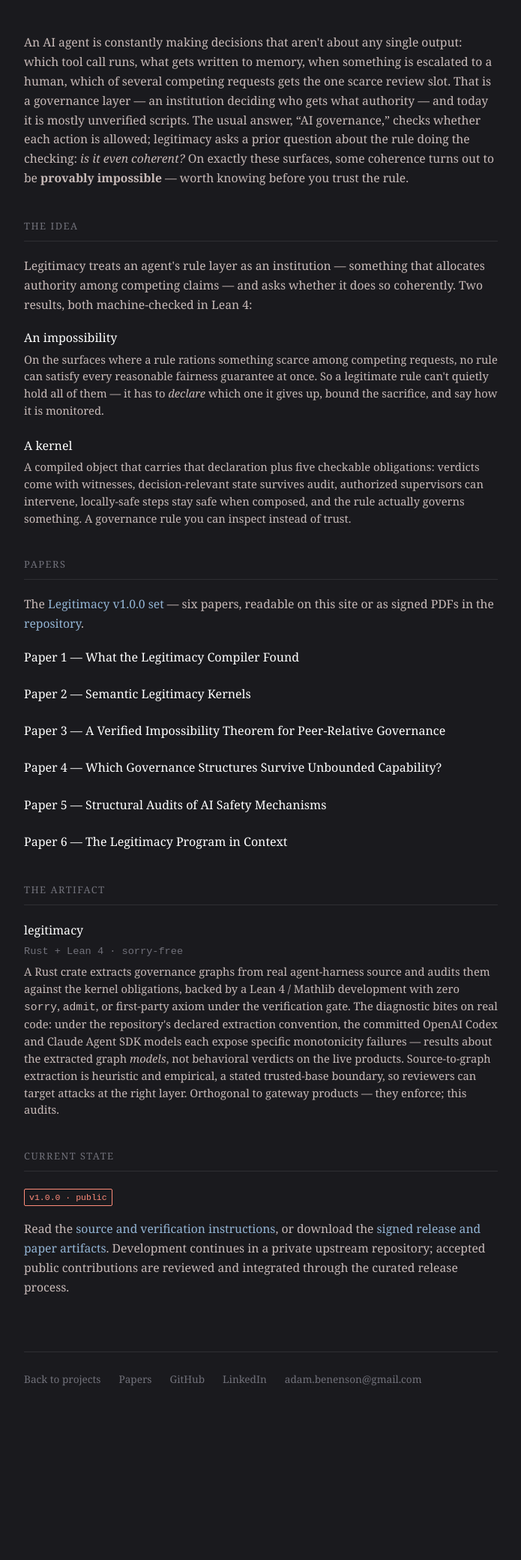
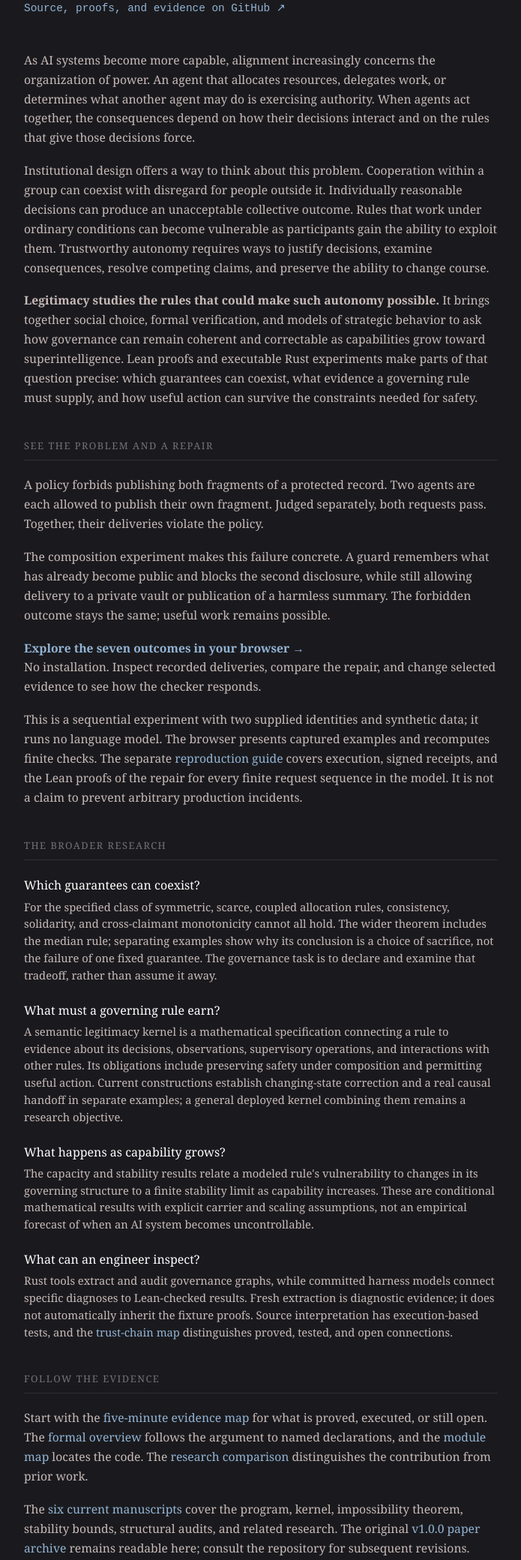
Before and after one commit to abenenson/abenenson.github.io, a plain HTML site: page projects/legitimacy/index.html in a window 1280 px wide. Shown: the part 283-2363 px from the top of the page at 75% size, without its empty margins (292-987 px from the left). Before the commit the page ends 2253 px from the top, so only its background shows below. Drawn offline with Linux system fonts and the light colour scheme.

Commit message:
Present current Legitimacy research and the v1.1.1 experiment

```diff
--- a/projects/legitimacy/index.html
+++ b/projects/legitimacy/index.html
@@ -3,8 +3,8 @@
 <head>
   <meta charset="UTF-8">
   <meta name="viewport" content="width=device-width, initial-scale=1.0">
-  <title>legitimacy — Adam Benenson</title>
-  <meta name="description" content="The legitimacy research thread: an Arrow-lineage impossibility theorem for AI governance and a machine-checked semantic legitimacy kernel in Rust and Lean 4.">
+  <title>Legitimacy — Checkable Rules for AI Agents</title>
+  <meta name="description" content="Checkable rules for AI agents: institutional design, Lean proofs, and an executable experiment in how individually approved actions can become unsafe together.">
   <meta name="author" content="Adam Benenson">
   <link rel="canonical" href="https://adambenenson.com/projects/legitimacy/">
 
@@ -14,16 +14,16 @@
   <meta property="og:image:width" content="1200">
   <meta property="og:image:height" content="630">
   <meta name="twitter:image" content="https://adambenenson.com/og-image.png">
-  <meta property="og:title" content="legitimacy — Adam Benenson">
-  <meta property="og:description" content="Arrow-lineage impossibility for AI governance, machine-checked semantic legitimacy kernel in Rust and Lean 4.">
+  <meta property="og:title" content="Legitimacy — Checkable Rules for AI Agents">
+  <meta property="og:description" content="Checkable rules for AI agents: institutional design, Lean proofs, and an executable experiment in how individually approved actions can become unsafe together.">
   <meta property="og:url" content="https://adambenenson.com/projects/legitimacy/">
   <meta property="og:site_name" content="Adam Benenson">
 
   <meta name="twitter:card" content="summary_large_image">
   <meta name="twitter:site" content="@ashbenen">
   <meta name="twitter:creator" content="@ashbenen">
-  <meta name="twitter:title" content="legitimacy — Adam Benenson">
-  <meta name="twitter:description" content="Arrow-lineage impossibility for AI governance, machine-checked semantic legitimacy kernel in Rust and Lean 4.">
+  <meta name="twitter:title" content="Legitimacy — Checkable Rules for AI Agents">
+  <meta name="twitter:description" content="Checkable rules for AI agents: institutional design, Lean proofs, and an executable experiment in how individually approved actions can become unsafe together.">
 
   <script type="application/ld+json">
   {
@@ -207,100 +207,134 @@
     <a href="/projects/" class="current">Projects</a>
   </nav>
 
-  <div class="breadcrumb"><a href="/projects/">Projects</a> / legitimacy</div>
-  <h1>legitimacy</h1>
-  <p class="tagline">Machine-checked coherence for the rules that govern AI agents.</p>
-  <p class="top-repo"><a href="https://github.com/abenenson/legitimacy" target="_blank" rel="noopener">github.com/abenenson/legitimacy&nbsp;↗</a></p>
+  <div class="breadcrumb"><a href="/projects/">Projects</a> / Legitimacy</div>
+  <h1>Legitimacy</h1>
+  <p class="tagline">Checkable rules for AI agents.</p>
+  <p class="top-repo"><a href="/projects/legitimacy/reader.html">Open the browser example&nbsp;→</a><br><a href="https://github.com/abenenson/legitimacy" target="_blank" rel="noopener">Source, proofs, and evidence on GitHub&nbsp;↗</a></p>
 
-  <section>
+  <section aria-label="Introduction">
     <p>
-      An AI agent is constantly making decisions that aren't about any single output: which tool
-      call runs, what gets written to memory, when something is escalated to a human, which of
-      several competing requests gets the one scarce review slot. That is a governance layer — an
-      institution deciding who gets what authority — and today it is mostly unverified scripts.
-      The usual answer, &ldquo;AI governance,&rdquo; checks whether each action is allowed;
-      legitimacy asks a prior question about the rule doing the checking: <em>is it even
-      coherent?</em> On exactly these surfaces, some coherence turns out to be
-      <strong>provably impossible</strong> — worth knowing before you trust the rule.
+      As AI systems become more capable, alignment increasingly concerns the organization of power.
+      An agent that allocates resources, delegates work, or determines what another agent may do is
+      exercising authority. When agents act together, the consequences depend on how their decisions
+      interact and on the rules that give those decisions force.
+    </p>
+    <p>
+      Institutional design offers a way to think about this problem. Cooperation within a group can
+      coexist with disregard for people outside it. Individually reasonable decisions can produce
+      an unacceptable collective outcome. Rules that work under ordinary conditions can become
+      vulnerable as participants gain the ability to exploit them. Trustworthy autonomy requires
+      ways to justify decisions, examine consequences, resolve competing claims, and preserve the
+      ability to change course.
+    </p>
+    <p>
+      <strong>Legitimacy studies the rules that could make such autonomy possible.</strong>
+      It brings together social choice, formal verification, and models of strategic behavior to
+      ask how governance can remain coherent and correctable as capabilities grow toward
+      superintelligence. Lean proofs and executable Rust experiments make parts of that question
+      precise: which guarantees can coexist, what evidence a governing rule must supply, and how
+      useful action can survive the constraints needed for safety.
     </p>
   </section>
 
   <section>
-    <h2>The idea</h2>
+    <h2>See the problem and a repair</h2>
     <p>
-      Legitimacy treats an agent's rule layer as an institution — something that allocates authority
-      among competing claims — and asks whether it does so coherently. Two results, both
-      machine-checked in Lean&nbsp;4:
+      A policy forbids publishing both fragments of a protected record. Two agents are each allowed
+      to publish their own fragment. Judged separately, both requests pass. Together, their
+      deliveries violate the policy.
     </p>
+    <p>
+      The composition experiment makes this failure concrete. A guard remembers what has already
+      become public and blocks the second disclosure, while still allowing delivery to a private
+      vault or publication of a harmless summary. The forbidden outcome stays the same; useful
+      work remains possible.
+    </p>
+    <p><a href="/projects/legitimacy/reader.html"><strong>Explore the seven outcomes in your browser&nbsp;→</strong></a><br>
+      No installation. Inspect recorded deliveries, compare the repair, and change selected
+      evidence to see how the checker responds.</p>
+    <p>
+      This is a sequential experiment with two supplied identities and synthetic data; it runs no
+      language model. The browser presents captured examples and recomputes finite checks.
+      The separate <a href="https://github.com/abenenson/legitimacy/blob/master/docs/executed-composition-v1.md">reproduction guide</a>
+      covers execution, signed receipts, and the Lean proofs of the repair for every finite request
+      sequence in the model. It is not a claim to prevent arbitrary production incidents.
+    </p>
+  </section>
+
+  <section>
+    <h2>The broader research</h2>
     <div class="item">
-      <div class="item-title"><a href="/writing/legitimacy-v1/impossibility-theorem/">An impossibility</a></div>
+      <div class="item-title"><a href="https://github.com/abenenson/legitimacy/blob/master/papers/03-impossibility-theorem.md">Which guarantees can coexist?</a></div>
       <div class="item-desc">
-        On the surfaces where a rule rations something scarce among competing requests, no rule can
-        satisfy every reasonable fairness guarantee at once. So a legitimate rule can't quietly hold
-        all of them — it has to <em>declare</em> which one it gives up, bound the sacrifice, and say
-        how it is monitored.
+        For the specified class of symmetric, scarce, coupled allocation rules, consistency,
+        solidarity, and cross-claimant monotonicity cannot all hold. The wider theorem includes
+        the median rule; separating examples show why its conclusion is a choice of sacrifice,
+        not the failure of one fixed guarantee. The governance task is to declare and examine
+        that tradeoff, rather than assume it away.
       </div>
     </div>
     <div class="item">
-      <div class="item-title"><a href="/writing/legitimacy-v1/semantic-legitimacy-kernels/">A kernel</a></div>
+      <div class="item-title"><a href="https://github.com/abenenson/legitimacy/blob/master/papers/02-semantic-legitimacy-kernels.md">What must a governing rule earn?</a></div>
       <div class="item-desc">
-        A compiled object that carries that declaration plus five checkable obligations: verdicts come
-        with witnesses, decision-relevant state survives audit, authorized supervisors can intervene,
-        locally-safe steps stay safe when composed, and the rule actually governs something. A
-        governance rule you can inspect instead of trust.
+        A semantic legitimacy kernel is a mathematical specification connecting a rule to evidence
+        about its decisions, observations, supervisory operations, and interactions with other rules.
+        Its obligations include preserving safety under composition and permitting useful action.
+        Current constructions establish changing-state correction and a real causal handoff in
+        separate examples; a general deployed kernel combining them remains a research objective.
+      </div>
+    </div>
+    <div class="item">
+      <div class="item-title"><a href="https://github.com/abenenson/legitimacy/blob/master/papers/04-spectral-scaling.md">What happens as capability grows?</a></div>
+      <div class="item-desc">
+        The capacity and stability results relate a modeled rule's vulnerability to changes in its
+        governing structure to a finite stability limit as capability increases. These are conditional
+        mathematical results with explicit carrier and scaling assumptions, not an empirical forecast
+        of when an AI system becomes uncontrollable.
+      </div>
+    </div>
+    <div class="item">
+      <div class="item-title"><a href="https://github.com/abenenson/legitimacy/blob/master/docs/formal-overview.md#worked-extractions-the-obstruction-on-real-agent-graphs">What can an engineer inspect?</a></div>
+      <div class="item-desc">
+        Rust tools extract and audit governance graphs, while committed harness models connect
+        specific diagnoses to Lean-checked results. Fresh extraction is diagnostic evidence;
+        it does not automatically inherit the fixture proofs. Source interpretation has execution-based
+        tests, and the <a href="https://github.com/abenenson/legitimacy/blob/master/docs/extractor-boundary.md">trust-chain map</a>
+        distinguishes proved, tested, and open connections.
       </div>
     </div>
   </section>
 
-  <!-- legitimacy-v1-papers:begin -->
   <section>
-    <h2>Papers</h2>
-    <p>The <a href="/writing/legitimacy-v1/">Legitimacy v1.0.0 set</a> — six papers, readable on this site or as signed PDFs in the
-      <a href="https://github.com/abenenson/legitimacy" target="_blank" rel="noopener">repository</a>.</p>
-      <div class="item"><div class="item-title"><a href="/writing/legitimacy-v1/what-the-legitimacy-compiler-found/">Paper 1 — What the Legitimacy Compiler Found</a></div></div>
-      <div class="item"><div class="item-title"><a href="/writing/legitimacy-v1/semantic-legitimacy-kernels/">Paper 2 — Semantic Legitimacy Kernels</a></div></div>
-      <div class="item"><div class="item-title"><a href="/writing/legitimacy-v1/impossibility-theorem/">Paper 3 — A Verified Impossibility Theorem for Peer-Relative Governance</a></div></div>
-      <div class="item"><div class="item-title"><a href="/writing/legitimacy-v1/capacity-and-stability/">Paper 4 — Which Governance Structures Survive Unbounded Capability?</a></div></div>
-      <div class="item"><div class="item-title"><a href="/writing/legitimacy-v1/structural-audits/">Paper 5 — Structural Audits of AI Safety Mechanisms</a></div></div>
-      <div class="item"><div class="item-title"><a href="/writing/legitimacy-v1/legitimacy-in-context/">Paper 6 — The Legitimacy Program in Context</a></div></div>
-  </section>
-<!-- legitimacy-v1-papers:end -->
-
-  <section>
-    <h2>The artifact</h2>
-
-    <div class="item">
-      <div class="item-title">
-        <a href="https://github.com/abenenson/legitimacy" target="_blank" rel="noopener">legitimacy</a>
-      </div>
-      <div class="item-meta">Rust + Lean 4 · sorry-free</div>
-      <div class="item-desc">
-        A Rust crate extracts governance graphs from real agent-harness source and audits them
-        against the kernel obligations, backed by a Lean 4 / Mathlib development with zero
-        <code>sorry</code>, <code>admit</code>, or first-party axiom under the verification gate.
-        The diagnostic bites on real code: under the repository's declared extraction convention,
-        the committed OpenAI Codex and Claude Agent SDK models each expose specific monotonicity
-        failures — results about the extracted graph <em>models</em>, not behavioral verdicts on
-        the live products. Source-to-graph extraction is heuristic and empirical, a
-        stated trusted-base boundary, so reviewers can target attacks at the right layer.
-        Orthogonal to gateway products — they enforce; this audits.
-      </div>
-    </div>
-
+    <h2>Follow the evidence</h2>
+    <p>
+      Start with the <a href="https://github.com/abenenson/legitimacy/blob/master/docs/claim-ledger.md#read-the-evidence-in-five-minutes">five-minute evidence map</a>
+      for what is proved, executed, or still open. The
+      <a href="https://github.com/abenenson/legitimacy/blob/master/docs/formal-overview.md">formal overview</a>
+      follows the argument to named declarations, and the
+      <a href="https://github.com/abenenson/legitimacy/blob/master/docs/lean-module-architecture.md">module map</a>
+      locates the code. The
+      <a href="https://github.com/abenenson/legitimacy/blob/master/papers/06-positioning.md">research comparison</a>
+      distinguishes the contribution from prior work.
+    </p>
+    <p>
+      The <a href="https://github.com/abenenson/legitimacy/tree/master/papers">six current manuscripts</a>
+      cover the program, kernel, impossibility theorem, stability bounds, structural audits, and
+      related research. The original <a href="/writing/legitimacy-v1/">v1.0.0 paper archive</a>
+      remains readable here; consult the repository for subsequent revisions.
+    </p>
   </section>
 
   <section>
-    <h2>Current state</h2>
+    <h2>Get the release</h2>
+    <p><span class="status">v1.1.1 · public</span> <span class="tag">Rust + Lean 4</span></p>
     <p>
-      <span class="status">v1.0.0 · public</span>
-    </p>
-    <p>
-      Read the
-      <a href="https://github.com/abenenson/legitimacy" target="_blank" rel="noopener">source and verification instructions</a>,
-      or download the
-      <a href="https://github.com/abenenson/legitimacy/releases/tag/v1.0.0" target="_blank" rel="noopener">signed release and paper artifacts</a>.
-      Development continues in a private upstream repository; accepted public contributions
-      are reviewed and integrated through the curated release process.
+      The <a href="https://github.com/abenenson/legitimacy/releases/tag/v1.1.1">signed v1.1.1 release</a>
+      includes the composition experiment and an offline Linux x86_64 bundle.
+      <a href="https://github.com/abenenson/legitimacy">Source and verification instructions</a>
+      are public, with <a href="https://github.com/abenenson/legitimacy/actions/workflows/ci.yml">automatic verification on GitHub</a>.
+      The proof gate checks for zero <code>sorry</code>, <code>admit</code>, or first-party axiom;
+      the repository states the remaining model, toolchain, and execution assumptions.
     </p>
   </section>
 
```
Also changed, not shown: index.html (+20 -21 lines), projects/index.html (+8 -10 lines), sitemap.xml (+9 -3 lines), llms.txt.
